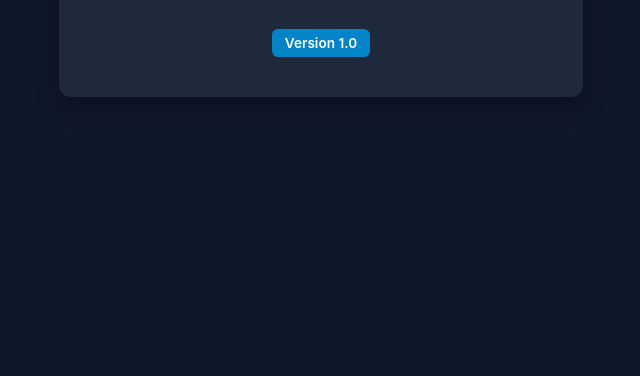
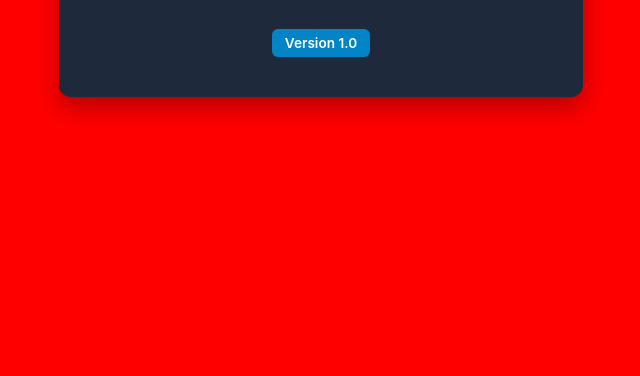
Before and after one commit to rithwik986/my-nodejs-app, a website: page index.html in a window 1280 px wide. Shown: the part 424-800 px from the top of the page, without its empty margins (319-959 px from the left). Drawn offline with Linux system fonts and the light colour scheme.

Commit message:
Update index.html
Change background color to red

```diff
--- a/index.html
+++ b/index.html
@@ -7,7 +7,7 @@
   <style>
     body {
       font-family: -apple-system, BlinkMacSystemFont, "Segoe UI", Roboto, sans-serif;
-      background-color: #0f172a;
+      background-color: red ;
       color: #f8fafc;
       display: flex;
       justify-content: center;
```
